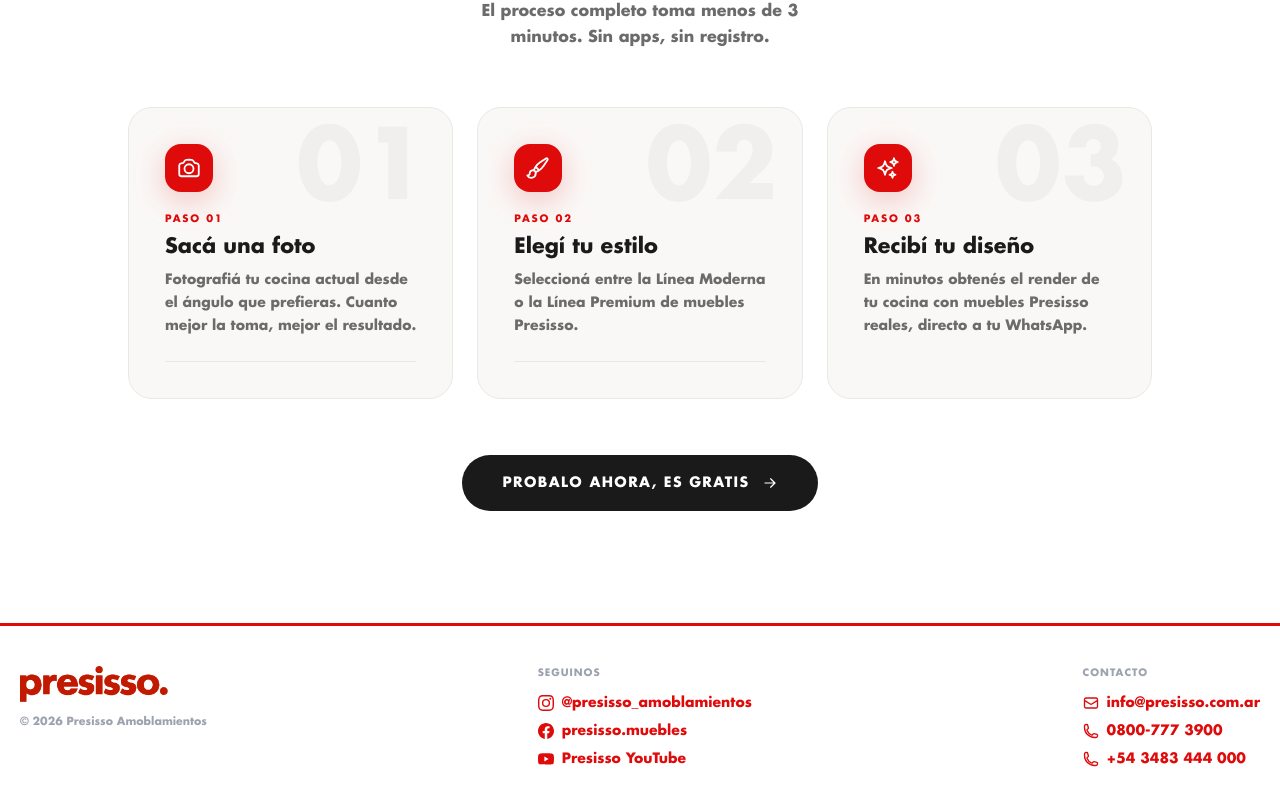
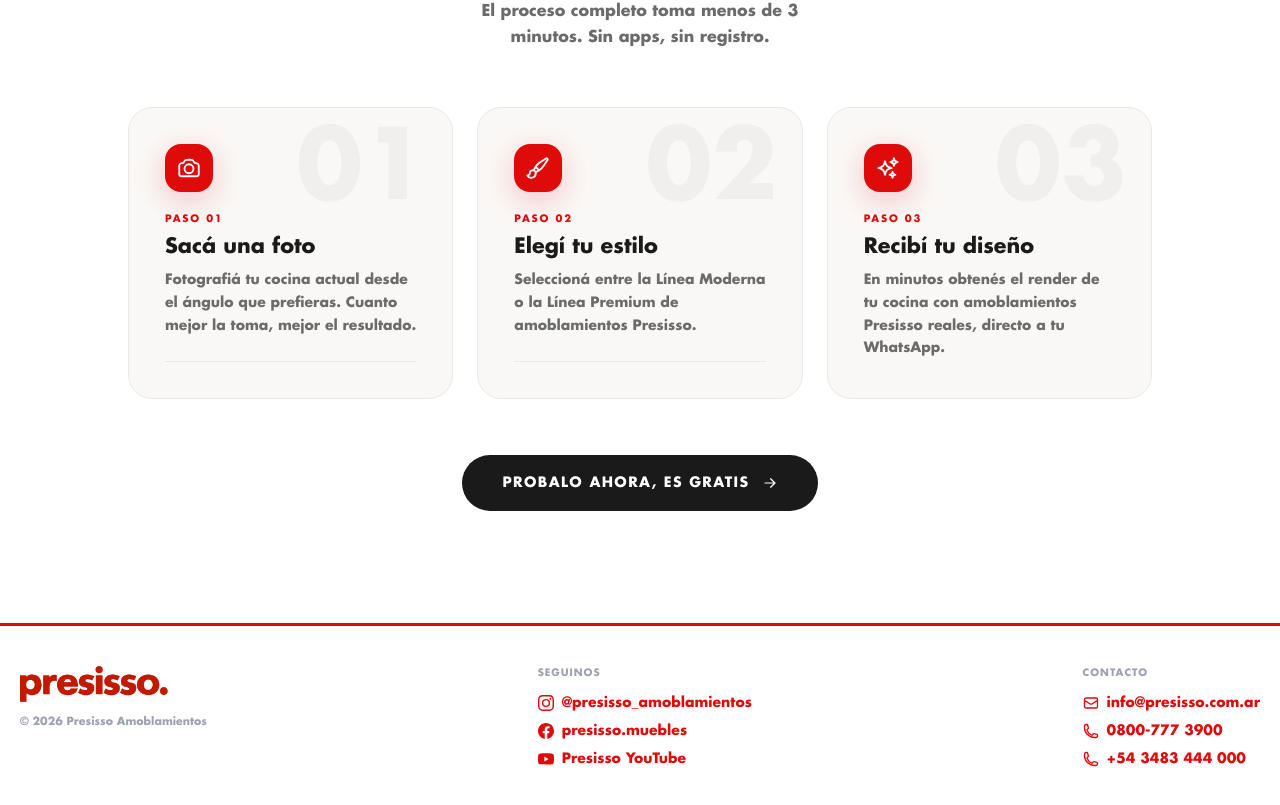
Before and after one commit to MateoGaviraghi/presisso-expo, a Next.js app: page / in a window 1280 px wide. Shown: the part 1005-1810 px from the top of the page. Built offline with nearby package versions, Linux system fonts and the light colour scheme; no server answers.

Commit message:
feat: update terminology from "muebles" to "amoblamientos" across various components

```diff
--- a/src/app/admin/[id]/page.tsx
+++ b/src/app/admin/[id]/page.tsx
@@ -338,7 +338,7 @@
 
   const whatsappUrl =
     solicitud.whatsapp && solicitud.pdf_url
-      ? `https://wa.me/${solicitud.whatsapp.replace(/\D/g, "")}?text=${encodeURIComponent(`¡Hola ${solicitud.nombre}! 👋\n\nTu cocina con muebles *Presisso Línea ${solicitud.tipo_cocina === "moderna" ? "Moderna" : "Premium"}* ya está lista.\n\nDescargá tu diseño en PDF:\n${solicitud.pdf_url}\n\n_Presisso — Amoblamientos de diseño_`)}`
+      ? `https://wa.me/${solicitud.whatsapp.replace(/\D/g, "")}?text=${encodeURIComponent(`¡Hola ${solicitud.nombre}! 👋\n\nTu cocina con amoblamientos *Presisso Línea ${solicitud.tipo_cocina === "moderna" ? "Moderna" : "Premium"}* ya está lista.\n\nDescargá tu diseño en PDF:\n${solicitud.pdf_url}\n\n_Presisso — Amoblamientos de diseño_`)}`
       : null;
 
   return (
--- a/src/app/layout.tsx
+++ b/src/app/layout.tsx
@@ -5,10 +5,10 @@
   metadataBase: new URL(process.env.NEXT_PUBLIC_APP_URL ?? "https://presisso.vercel.app"),
   title: "Presisso — Diseñá tu cocina ideal",
   description:
-    "Visualizá cómo quedarían los muebles Presisso en tu cocina con inteligencia artificial",
+    "Visualizá cómo quedarían los amoblamientos Presisso en tu cocina con inteligencia artificial",
   openGraph: {
     title: "Presisso — Diseñá tu cocina ideal",
-    description: "Visualizá cómo quedarían los muebles Presisso en tu cocina",
+    description: "Visualizá cómo quedarían los amoblamientos Presisso en tu cocina",
     images: ["/og-image.jpg"],
   },
 };
--- a/src/app/page.tsx
+++ b/src/app/page.tsx
@@ -33,7 +33,7 @@
   {
     number: "02",
     title: "Elegí tu estilo",
-    desc: "Seleccioná entre la Línea Moderna o la Línea Premium de muebles Presisso.",
+    desc: "Seleccioná entre la Línea Moderna o la Línea Premium de amoblamientos Presisso.",
     icon: (
       <svg
         viewBox="0 0 24 24"
@@ -53,7 +53,7 @@
   {
     number: "03",
     title: "Recibí tu diseño",
-    desc: "En minutos obtenés el render de tu cocina con muebles Presisso reales, directo a tu WhatsApp.",
+    desc: "En minutos obtenés el render de tu cocina con amoblamientos Presisso reales, directo a tu WhatsApp.",
     icon: (
       <svg
         viewBox="0 0 24 24"
--- a/src/components/cliente/PhotoUpload.tsx
+++ b/src/components/cliente/PhotoUpload.tsx
@@ -128,7 +128,7 @@
           {/* Bottom bar */}
           <div className="absolute bottom-0 left-0 right-0 bg-gradient-to-t from-black/70 to-transparent px-5 py-5">
             <p className="text-sm text-white/80 font-medium">
-              La IA va a transformar estos muebles con el estilo Presisso
+              La IA va a transformar estos amoblamientos con el estilo Presisso
             </p>
           </div>
         </div>
--- a/src/lib/email/sender.ts
+++ b/src/lib/email/sender.ts
@@ -100,7 +100,7 @@
           <!-- TEXTO CTA -->
           <tr>
             <td align="center" style="padding:10px 32px 28px;">
-              <p style="font-size:13px;color:${grayMid};margin:0;line-height:1.5;">&iquest;Te gust&oacute; el resultado? Visitanos en nuestro stand para ver los muebles en persona.</p>
+              <p style="font-size:13px;color:${grayMid};margin:0;line-height:1.5;">&iquest;Te gust&oacute; el resultado? Visitanos en nuestro stand para ver los amoblamientos en persona.</p>
             </td>
           </tr>
 
```
